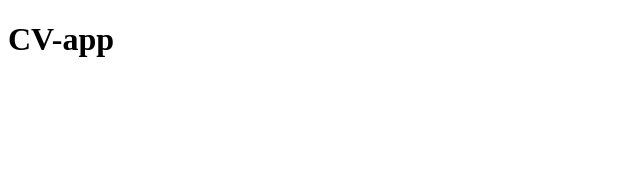
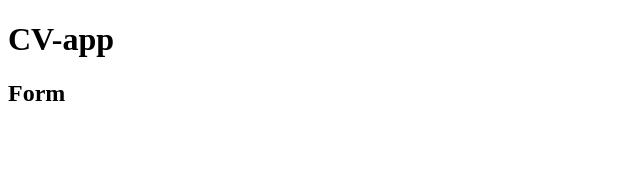
Before and after one commit to MaslowskiLukasz/cv-app, a React (Create React App) app: page / in a window 1280 px wide. Shown: the top 170 px of the page, without its empty margins (0-640 px from the left). Built offline with nearby package versions, Linux system fonts and the light colour scheme.

Commit message:
Add empty Form component

```diff
--- a/src/App.js
+++ b/src/App.js
@@ -1,10 +1,12 @@
 import React, { Component } from 'react';
+import Form from './components/Form';
 
 class App extends Component {
   render() {
     return (
       <div className="App">
         <h1>CV-app</h1>
+        <Form />
       </div>
     );
   }
--- /dev/null
+++ b/src/components/Form.js
@@ -0,0 +1,13 @@
+import React, { Component } from 'react';
+
+class Form extends Component {
+    render() {
+        return (
+            <div>
+                <h2>Form</h2>
+            </div>
+        )
+    }
+}
+
+export default Form;
```
